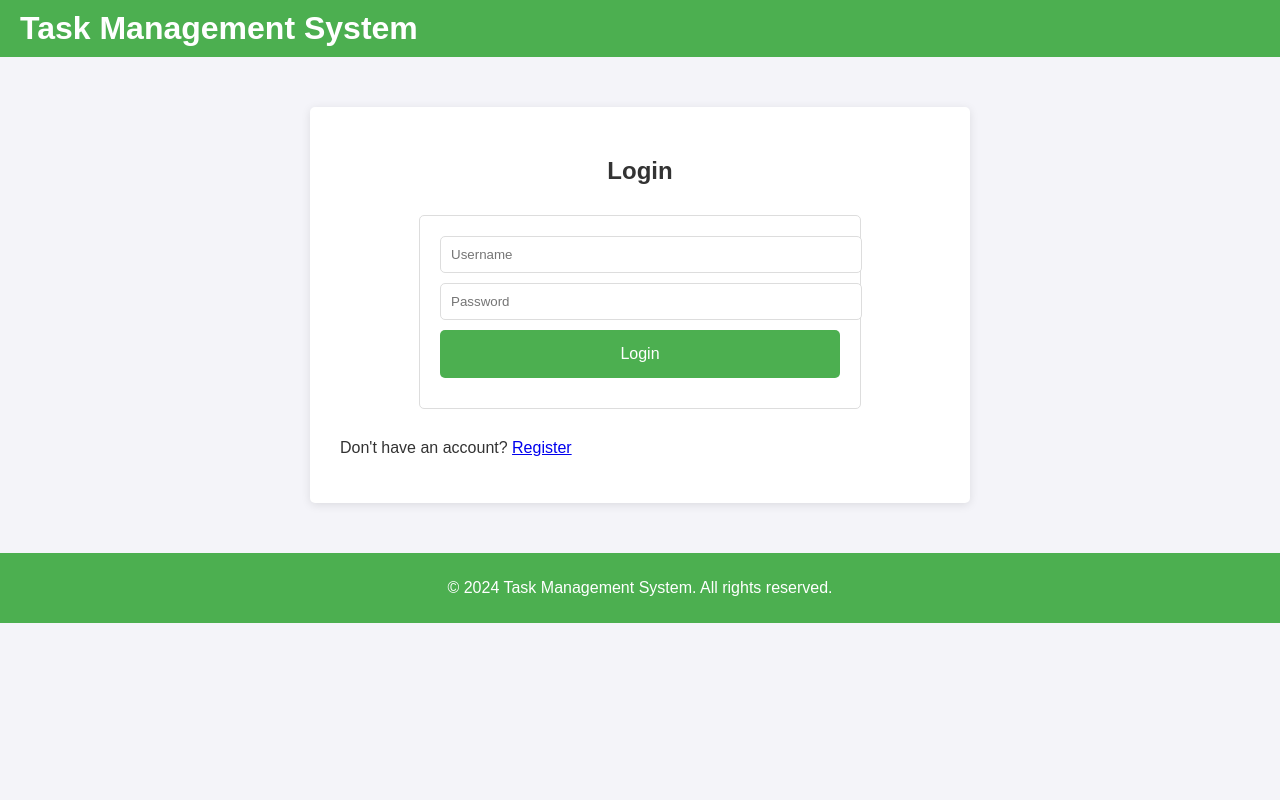
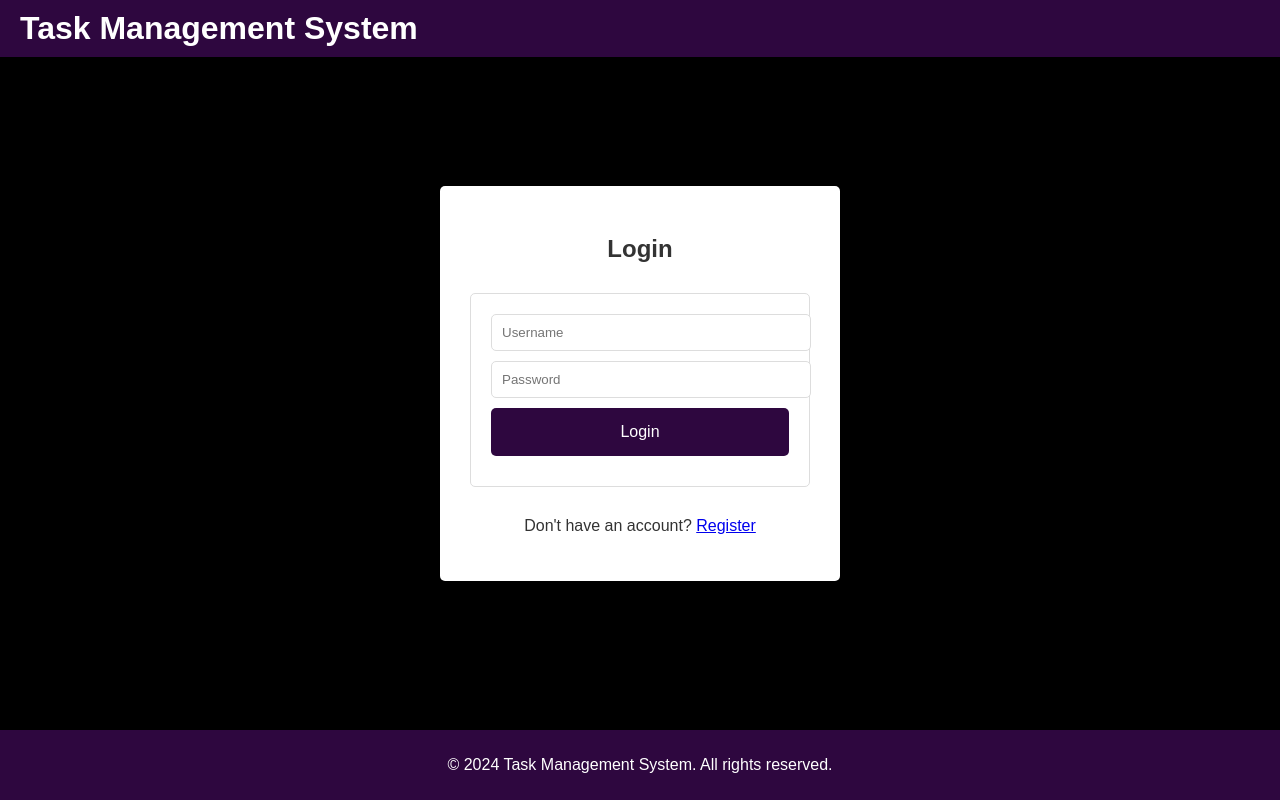
Before and after one commit to hersheydoria/task-management, a PHP site: page / in a window 1280 px wide. Run offline with PHP 8.4, Linux system fonts and the light colour scheme; some libraries are stand-ins or nearby versions.

Commit message:
feat: footer and change color

```diff
--- a/assets/style.css
+++ b/assets/style.css
@@ -2,34 +2,39 @@
 html, body {
     height: 100%;
     margin: 0;
-    padding: 0;
 }
 
 /* The main content container should take at least the full height of the screen */
 .main-content {
+    flex: 1; /* Expand to fill available space */
     display: flex;
-    flex-direction: column;
-    min-height: 100%; /* Take full screen height */
+    justify-content: center; /* Center horizontally */
+    align-items: center; /* Center vertically */
+    padding: 20px 0; /* Optional padding for better spacing */
+    box-sizing: border-box;
 }
 
 /* Ensure the footer stays at the bottom */
 footer {
     margin-top: auto; /* Push footer to the bottom */
     padding: 10px;
-    background: #4CAF50;
+    background: #2E073F;
     color: white;
     text-align: center;
 }
 
 body {
     font-family: Arial, sans-serif;
-    background-color: #f4f4f9;
+    background-color: black;
     color: #333;
+    display: flex;
+    flex-direction: column;
+    min-height: 100vh; /* Full viewport height */
 }
 
 /* Your existing styles for header, forms, dashboard, etc. */
 header {
-    background-color: #4CAF50;
+    background-color: #2E073F;
     color: #fff;
     padding: 10px 20px;
 }
@@ -79,7 +84,7 @@ footer {
     text-align: center;
     margin-top: 20px;
     padding: 10px;
-    background: #4CAF50;
+    background: #2E073F;
     color: white;
     margin-bottom: 0;
 }
@@ -119,12 +124,15 @@ footer {
 
 /* Form styling */
 .form-container {
-    max-width: 600px;
-    margin: 50px auto;
+    max-width: 400px;
+    width: 90%;
+    margin: 0 auto;
+    padding: 30px;
     background-color: #fff;
-    padding: 30px;
     border-radius: 5px;
-    box-shadow: 0 2px 10px rgba(0, 0, 0, 0.1);
+    box-shadow: 0 4px 10px rgba(0, 0, 0, 0.3);
+    text-align: center;
+    box-sizing: border-box;
 }
 
 .form-container h2 {
@@ -157,7 +165,7 @@ footer {
 }
 
 button {
-    background-color: #4CAF50;
+    background-color: #2E073F;
     color: white;
     border: none;
     padding: 15px 30px;
@@ -169,7 +177,7 @@ button {
 }
 
 button:hover {
-    background-color: #45a049;
+    background-color: #7A1CAC;
 }
 
 .error {
@@ -177,7 +185,7 @@ button:hover {
 }
 
 .success {
-    color: green;
+    color: #2E073F;
 }
 
 /* Admin Panel - View Tasks */
--- a/dashboard.php
+++ b/dashboard.php
@@ -18,7 +18,6 @@ $stmt = $pdo->prepare("SELECT username, role FROM users WHERE id = ?");
 $stmt->execute([$user_id]);
 $user = $stmt->fetch();
 
-
 // Check if user exists
 if (!$user) {
     header('Location: logout.php');
@@ -32,6 +31,7 @@ $username = $user['username'];
 // Display appropriate content based on role
 ?>
 <?php include 'includes/header.php'; ?>
+<div class="main-content">
     <div class="dashboard">
         <h2>Welcome, <?= htmlspecialchars($username) ?>!</h2>
         <p>Your role: <strong><?= ucfirst($role) ?></strong></p>
@@ -58,4 +58,5 @@ $username = $user['username'];
             <?php endif; ?>
         </div>
     </div>
+</div>
 <?php include 'includes/footer.php'; ?>
--- a/includes/db.php
+++ b/includes/db.php
@@ -2,7 +2,7 @@
 $host = 'localhost';
 $dbname = 'task_management';
 $username = 'postgres';
-$password = 'hershey';
+$password = 'rovzkie';
 
 try {
     // Use the PostgreSQL DSN instead of MySQL
--- a/index.php
+++ b/index.php
@@ -10,7 +10,6 @@ if ($_SERVER['REQUEST_METHOD'] === 'POST') {
     $username = trim($_POST['username']);
     $password = trim($_POST['password']);
 
-    var_dump($username, $password); // Debugging output
     $stmt = $pdo->prepare("SELECT * FROM users WHERE username = ?");
     $stmt->execute([$username]);
     $user = $stmt->fetch();
@@ -26,6 +25,7 @@ if ($_SERVER['REQUEST_METHOD'] === 'POST') {
 }
 ?>
 <?php include 'includes/header.php'; ?>
+<div class="main-content">
     <div class="form-container">
         <h2>Login</h2>
         <?php if (isset($error)) echo "<p class='error'>$error</p>"; ?>
@@ -36,4 +36,5 @@ if ($_SERVER['REQUEST_METHOD'] === 'POST') {
         </form>
         <p>Don't have an account? <a href="register.php">Register</a></p>
     </div>
+</div>
 <?php include 'includes/footer.php'; ?>
--- a/register.php
+++ b/register.php
@@ -21,7 +21,6 @@ if ($_SERVER['REQUEST_METHOD'] === 'POST') {
         } else {
             $stmt = $pdo->prepare("INSERT INTO users (username, password, role) VALUES (?, ?, ?)");
             if ($stmt->execute([$username, $hashed_password, $role])) {
-
                 $success = "Registration successful! You can now log in.";
             } else {
                 $error = "Registration failed.";
@@ -30,7 +29,9 @@ if ($_SERVER['REQUEST_METHOD'] === 'POST') {
     }
 }
 ?>
+
 <?php include 'includes/header.php'; ?>
+<div class="main-content">
     <div class="form-container">
         <h2>Register</h2>
         <?php if (isset($error)) echo "<p class='error'>$error</p>"; ?>
@@ -43,4 +44,6 @@ if ($_SERVER['REQUEST_METHOD'] === 'POST') {
         </form>
         <p>Already have an account? <a href="index.php">Log in</a></p>
     </div>
+</div>
+
 <?php include 'includes/footer.php'; ?>
```
Also changed, not shown: install.php (+22 -1 lines). Lines whose indentation alone changed are shown as unchanged.
